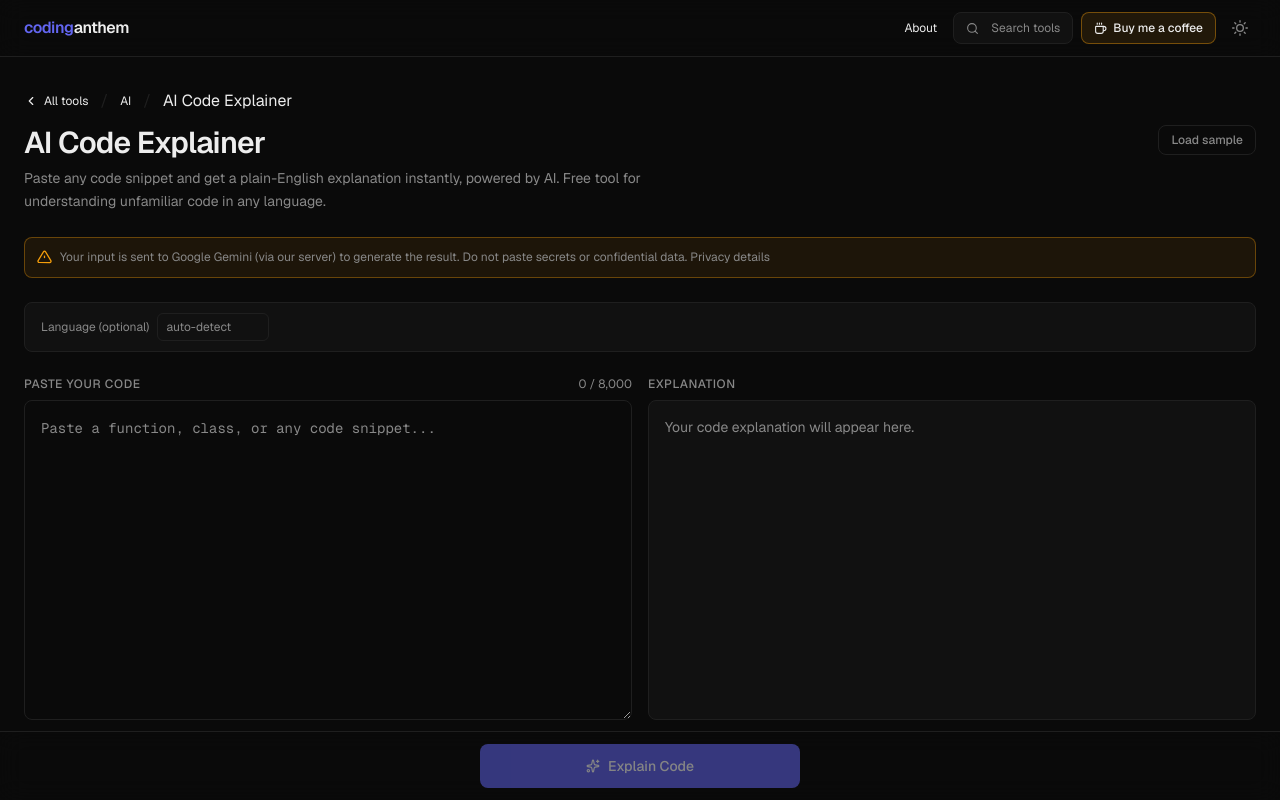
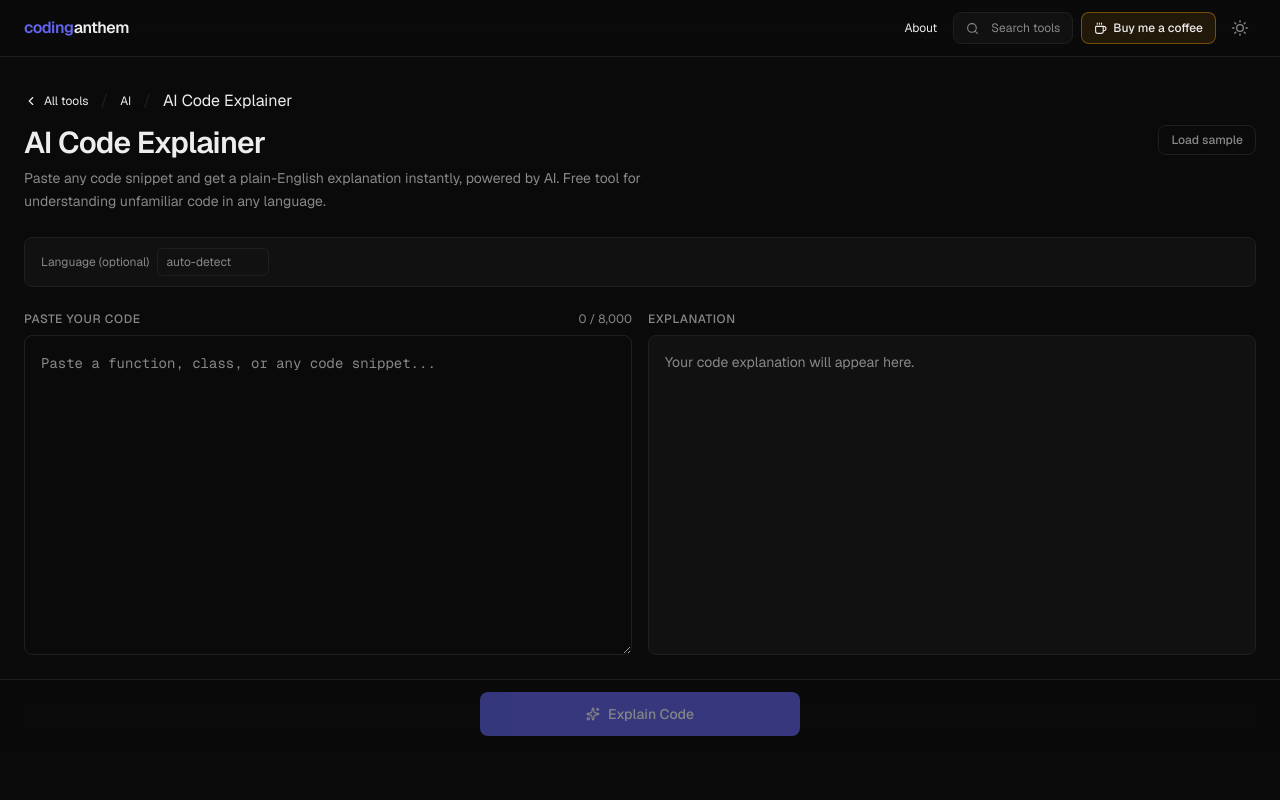
Before and after one commit to RahulGo8u/codinganthem, a Next.js app: page /tools/ai-code-explainer in a window 1280 px wide. Shown: the top 800 px of the page. Built offline with nearby package versions, Linux system fonts and the light colour scheme; no server answers.

Commit message:
fix: remove the Gemini notice from the AI Code Explainer
Co-authored-by: Cursor <cursoragent@cursor.com>

```diff
--- a/components/tools/AiCodeExplainer.tsx
+++ b/components/tools/AiCodeExplainer.tsx
@@ -4,7 +4,6 @@ import { useState } from "react";
 import { Sparkles, Loader2, AlertCircle, Copy } from "lucide-react";
 import { ToolPageHeader } from "@/components/ToolPageHeader";
 import { AiDisclaimer } from "@/components/AiDisclaimer";
-import { DataFlowNotice } from "@/components/DataFlowNotice";
 import { getToolBySlug } from "@/lib/tools";
 
 const tool = getToolBySlug("ai-code-explainer")!;
@@ -94,8 +93,6 @@ export function AiCodeExplainer() {
           </button>
         }
       />
-
-      <DataFlowNotice destination="Google Gemini (via our server)" />
 
       <div className="flex flex-wrap items-center gap-3 px-4 py-2.5 rounded-lg border border-[var(--border)] bg-[var(--bg-surface)] text-sm">
         <label className="flex items-center gap-2 text-xs text-[var(--text-muted)]">
```
Also changed, not shown: 1 other file (tests, documents, lock files or other folders).
